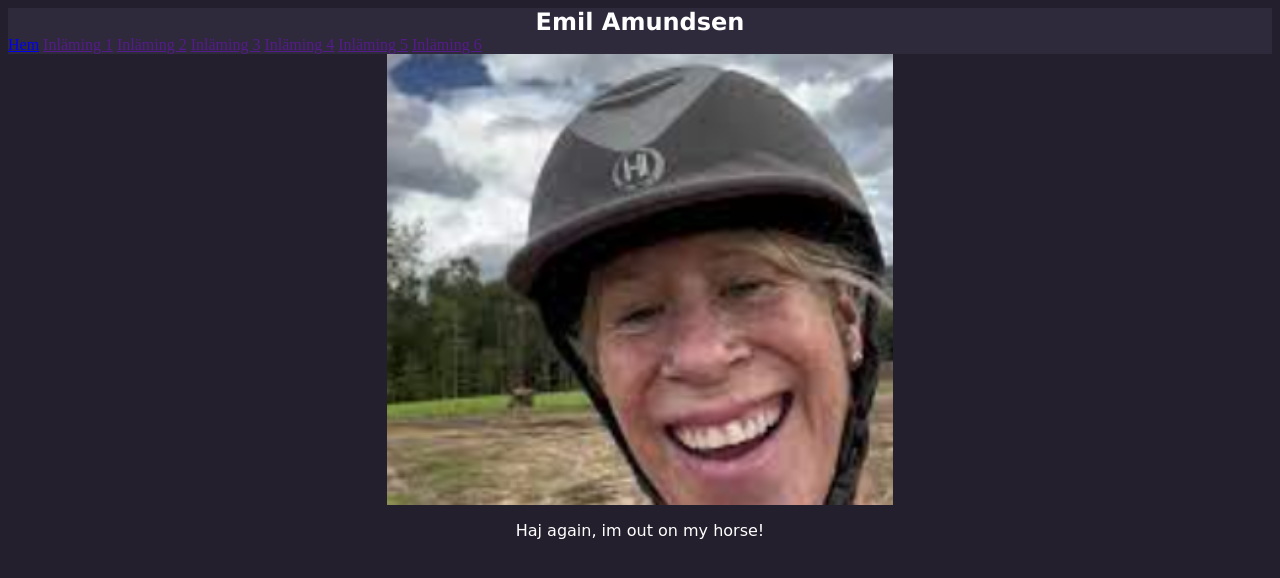
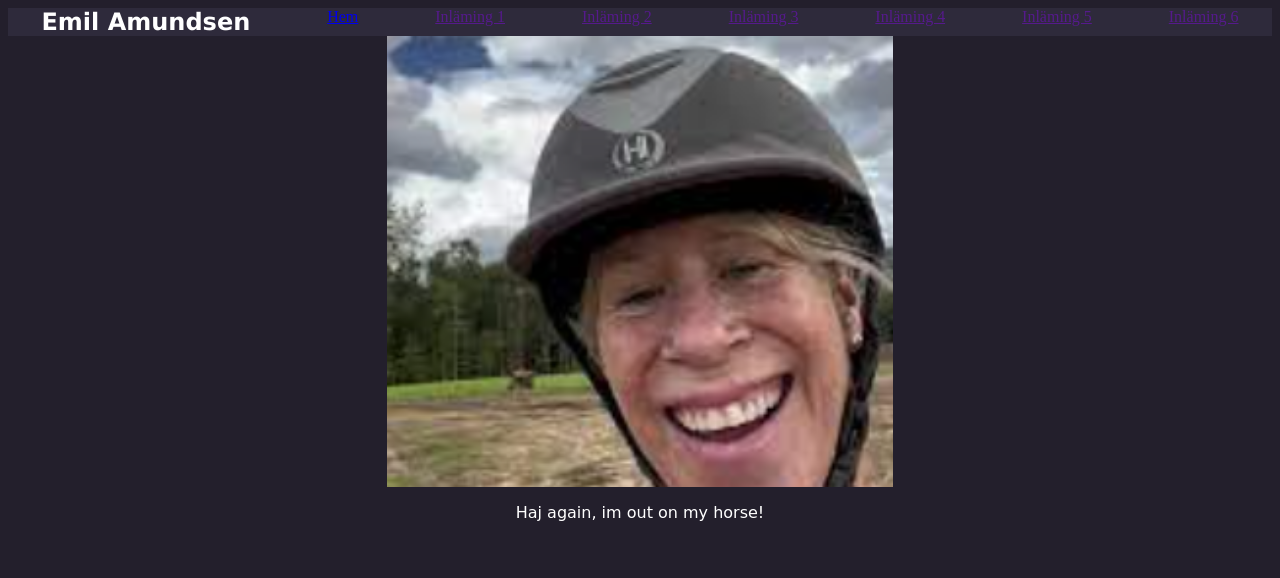
Before and after one commit to Emil0523/Emil0523.github.io, a plain HTML site: page index.html in a window 1280 px wide. Drawn offline with Linux system fonts and the light colour scheme.

Commit message:
Update style.css

```diff
--- a/style.css
+++ b/style.css
@@ -2,6 +2,9 @@ nav {
     background-color: rgba(59, 54, 75, 0.481);
     margin: 0;
     padding: 0;
+    display: flex;
+    justify-content: space-around;
+    gap: 10px;
 }
 
 h1 {
```
